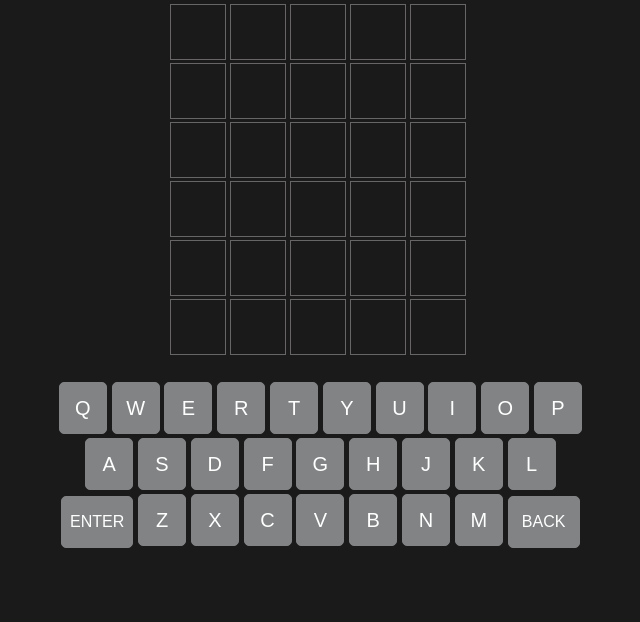
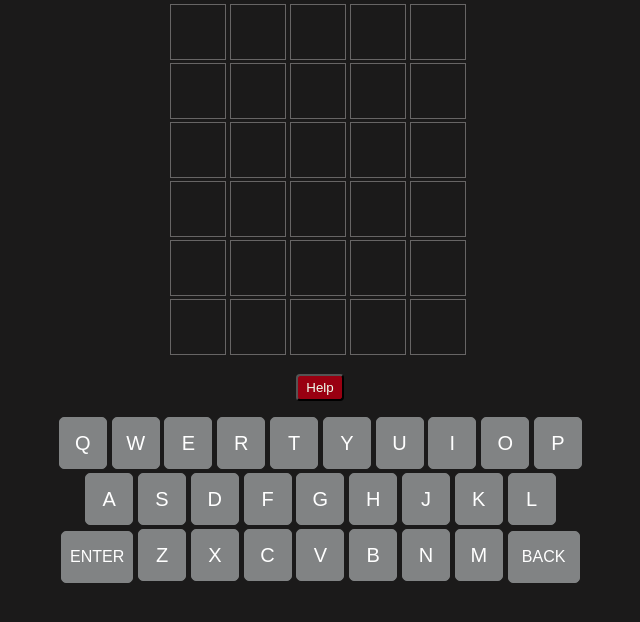
Before and after one commit to Pawan312/Wordle, a website: page WORDLE/page 2/index.html in a window 1280 px wide. Shown: the part 66-688 px from the top of the page, without its empty margins (320-960 px from the left). Drawn offline with Linux system fonts and the light colour scheme; no server answers.

Commit message:
Update index.html

```diff
--- a/WORDLE/page 2/index.html
+++ b/WORDLE/page 2/index.html
@@ -22,6 +22,11 @@
             <button class="upper"></button><button class="upper"></button><button class="upper"></button><button class="upper"></button><button class="upper"></button><br>
 
         </div>
+
+        <div class="help">
+            <button>Help</button>
+        </div>
+
         <div id="keyboard">
             <div class="upperRow">
                 <button class="lower">Q</button>
```
